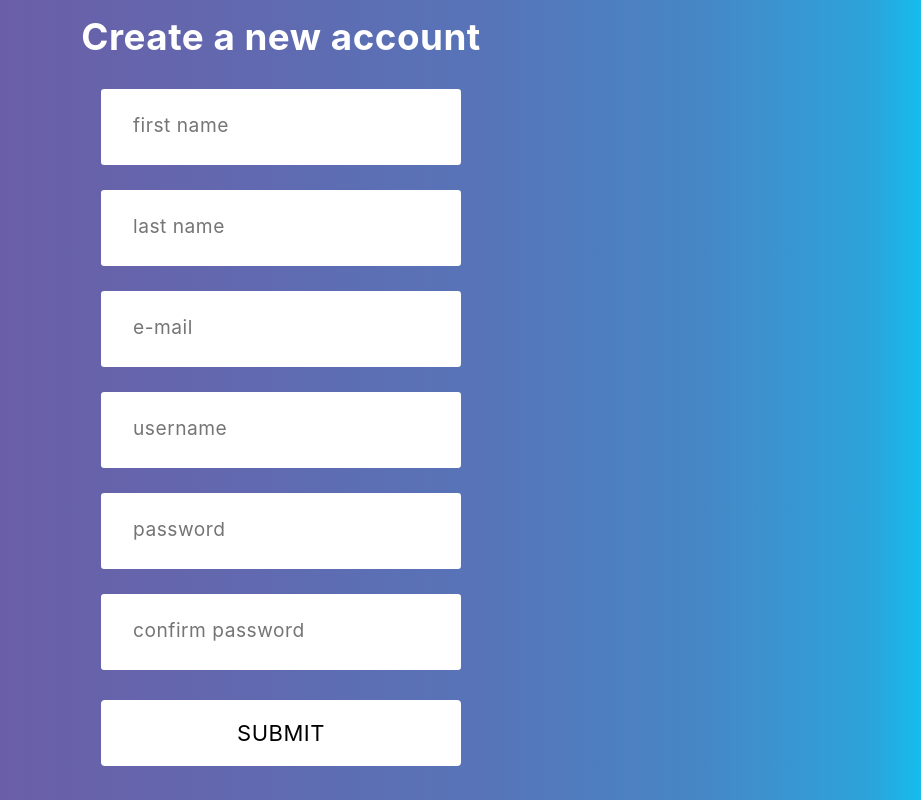
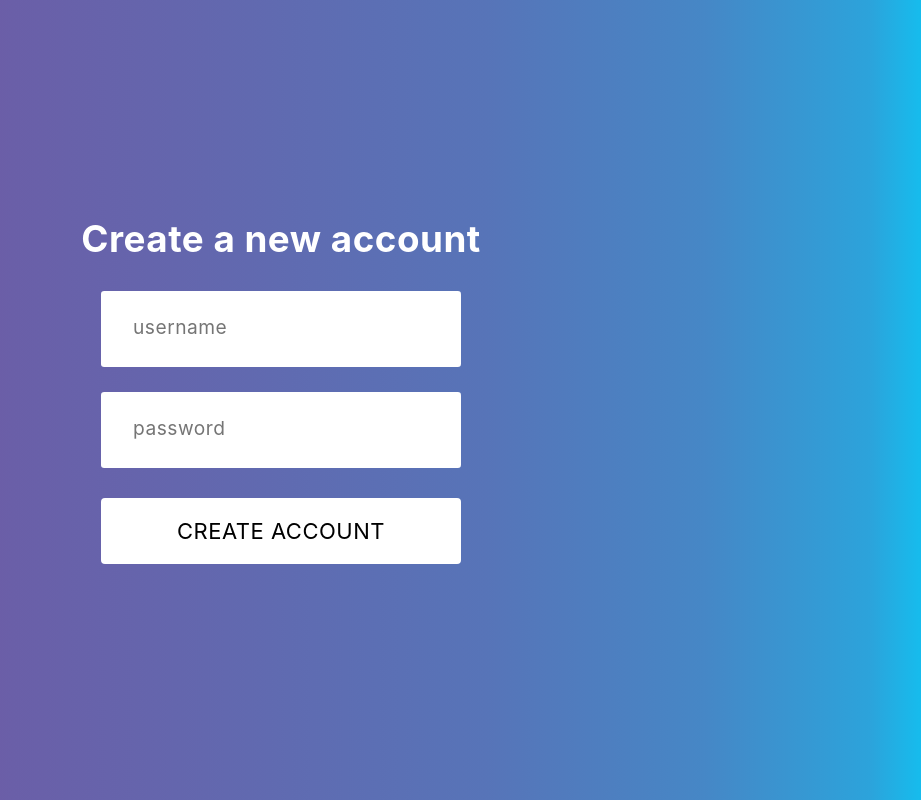
Before and after one commit to amagsid/chat-app, a React (Create React App) app: page /signup in a window 1280 px wide. Shown: the whole page, without its empty margins (359-1280 px from the left). Built offline with nearby package versions, Linux system fonts and the light colour scheme.

Commit message:
added functionality to create a new user in-app

```diff
--- a/src/screens/SignUp.jsx
+++ b/src/screens/SignUp.jsx
@@ -1,4 +1,5 @@
 import React,  {useState}  from 'react'
+import axios from 'axios'
 
 function SignUp() {
     const [firstName, setFirstName] = useState('');
@@ -8,37 +9,64 @@ function SignUp() {
     const [password, setPassword] = useState('');
     const [confirmPassword, setConfirmPassword] = useState('');
 
+    const [isCreated, setIsCreated] = useState(false);
     const [error, setError] = useState('');
 
-    const projectID = 'c6bb26d2-597f-41fa-b7a8-c9138cd4f906';
 
-    const handleSubmit = (e) => {
+    const handleSubmit = async (e) => {
         e.preventDefault();
-        if (!(username.length > 0 && password === confirmPassword && password.length > 0)) return;
-        const authObject = { 'Project-ID': projectID, 'User-Name': username, 'User-Secret': password };
-        console.log('submit')
+
+        const data = {
+            "username": username,
+            "secret": password,
+        }
+
+        const config = {
+            method: 'post',
+            url: 'https://api.chatengine.io/users/',
+            headers: {
+                'PRIVATE-KEY': process.env.REACT_APP_PRIVATE_KEY
+            },
+            data : data
+        };
+
+        // if (!(username.length > 0 && password === confirmPassword && password.length > 0)) return;
+
+
         try {
 
+          const newUser = await axios(config)
+
+          if(newUser.status === 201) setIsCreated(true)
+
+        //   localStorage.setItem('username', username);
+        //   localStorage.setItem('password', password);
+
+        //   window.location.reload();
+
+
         } catch (e){
+            console.log(e)
             setError('Oops, something went wrong');
         }
     }
     return (
         <div className="wrapper">
             <div className="form">
-                <h1 className="title">Create a new account</h1>
+                <h4 className="title"> {!isCreated ? 'Create a new account' :` user created! you can start chatting now!`}  </h4>
+
                 <form onSubmit={handleSubmit}>
-                <input type="text" value={firstName} onChange={(e) => setFirstName(e.target.value)} className="input" placeholder="first name" required />
-                <input type="text" value={lastName} onChange={(e) => setLastName(e.target.value)} className="input" placeholder="last name" required />
+                {/* <input type="text" value={firstName} onChange={(e) => setFirstName(e.target.value)} className="input" placeholder="first name" required />
+                <input type="text" value={lastName} onChange={(e) => setLastName(e.target.value)} className="input" placeholder="last name" required /> */}
 
-                <input type="email" value={email} onChange={(e) => setEmail(e.target.value)} className="input" placeholder="e-mail" required />
+                {/* <input type="email" value={email} onChange={(e) => setEmail(e.target.value)} className="input" placeholder="e-mail" required /> */}
 
                 <input type="text" value={username} onChange={(e) => setUsername(e.target.value)} className="input" placeholder="username" required />
                     <input type="password" value={password} onChange={(e) => setPassword(e.target.value)} className="input" placeholder="password" required />
-                    <input type="password" value={confirmPassword} onChange={(e) => setConfirmPassword(e.target.value)} className="input" placeholder="confirm password" required />
+                    {/* <input type="password" value={confirmPassword} onChange={(e) => setConfirmPassword(e.target.value)} className="input" placeholder="confirm password" required /> */}
 
                     <div align="center">
-                        <button type="submit" className="button"> <span>Submit</span>
+                        <button type="submit" className="button"> <span>Create account</span>
                         </button>
                     </div>
                 </form>
```
